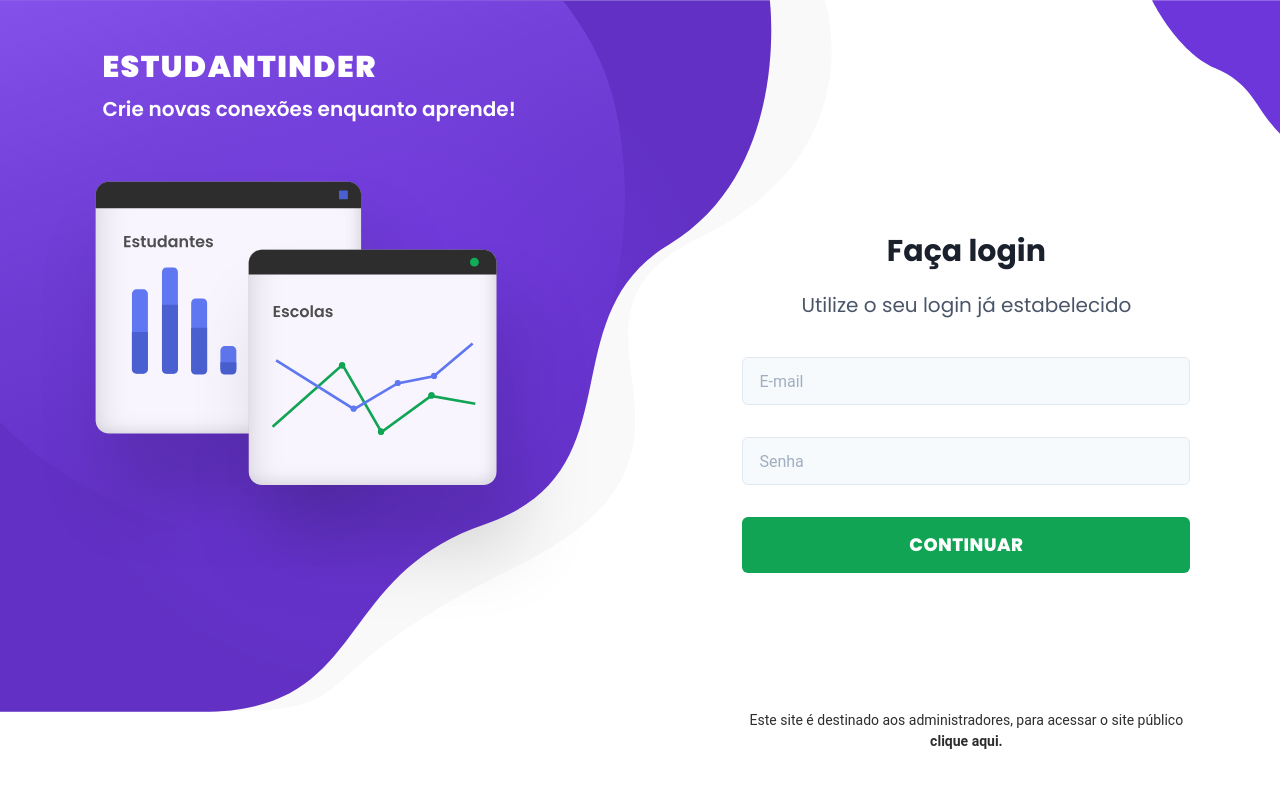
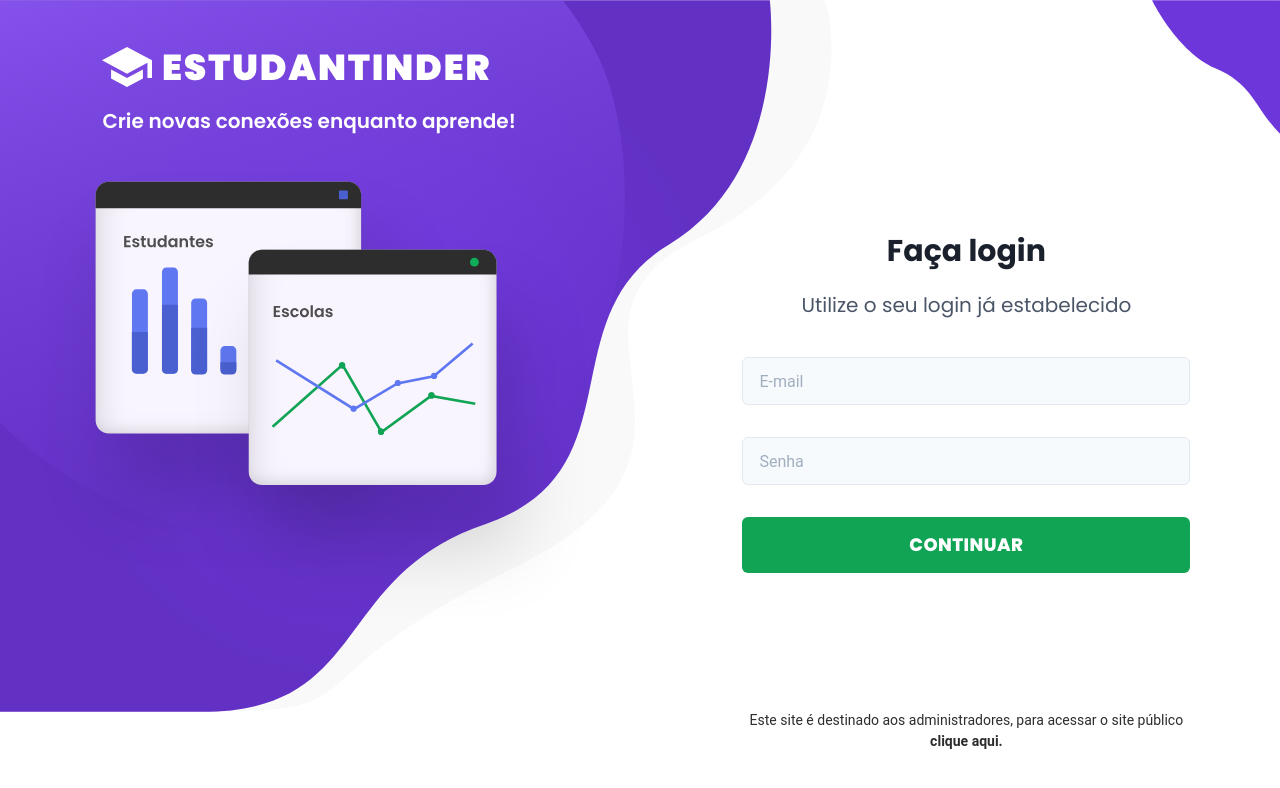
Before and after one commit to Cauaspinheiro/estudantinder-admin, a React (Vite) app: page /dashboard in a window 1280 px wide. Shown: the top 788 px of the page. Built offline with nearby package versions, Linux system fonts and the light colour scheme.

Commit message:
feat: remove código não utilizado e atualiza logo do app
JIRA: TCC-172

```diff
--- a/src/app/router/routes/authenticated_routes.tsx
+++ b/src/app/router/routes/authenticated_routes.tsx
@@ -5,7 +5,6 @@ import { UserContextProvider } from 'app/user/user_context'
 import AnalyticsPage from 'ui/analytics/analytics_page'
 import HomePage from 'ui/home/home_page'
 import ReportsPage from 'ui/reports/reports_page'
-import SignOutPage from 'ui/sign-out/sign_out_page'
 import UsersPage from 'ui/users/users_page'
 
 import BaseRouter from '../base_router'
@@ -13,7 +12,6 @@ import {
   ANALYTICS_PATH,
   HOME_PATH,
   REPORTS_PATH,
-  SIGN_OUT_PATH,
   USERS_PATH,
   USER_PATH,
 } from '../paths'
@@ -23,7 +21,6 @@ const AuthenticatedRoutes: React.FC = () => {
     <UserContextProvider>
       <BaseRouter>
         {/* Authenticated routes*/}
-        <Route path={SIGN_OUT_PATH} component={SignOutPage} />
 
         <Route path={HOME_PATH} exact component={HomePage} />
 
--- a/src/ui/sign-in/sign_in_page.tsx
+++ b/src/ui/sign-in/sign_in_page.tsx
@@ -1,4 +1,4 @@
-import { Box, Heading, Link, Text } from '@chakra-ui/react'
+import { Box, Heading, Link, Text, Image } from '@chakra-ui/react'
 import React from 'react'
 
 import PageContainer from 'ui/components/templates/page_container'
@@ -20,18 +20,10 @@ const SignInPage: React.FC = () => {
         flexDirection="column"
         alignItems="flex-start"
         padding="40px 8%"
+        gridGap="12px"
       >
-        <Heading
-          as="h1"
-          fontSize="3xl"
-          textTransform="uppercase"
-          color="white"
-          fontWeight="black"
-          lineHeight="54px"
-          letterSpacing="wider"
-        >
-          Estudantinder
-        </Heading>
+        <Image src="/assets/logo.svg" alt="logo" />
+
         <Heading
           as="h2"
           fontSize="xl"
@@ -56,7 +48,7 @@ const SignInPage: React.FC = () => {
         paddingTop="24"
         zIndex="2"
       >
-        <div></div>
+        <div />
 
         <Box
           display="flex"
--- a/src/ui/sign-out/sign_out_page.tsx
+++ /dev/null
@@ -1,20 +0,0 @@
-import React, { useEffect } from 'react'
-import { useHistory } from 'react-router-dom'
-
-import { useAuthContext } from 'app/auth/auth_context'
-
-const SignOutPage: React.FC = () => {
-  const { logout } = useAuthContext()
-
-  const history = useHistory()
-
-  useEffect(() => {
-    logout()
-
-    history.replace('/')
-  }, [])
-
-  return <div />
-}
-
-export default SignOutPage
```
Also changed, not shown: public/assets/logo.svg (added).
